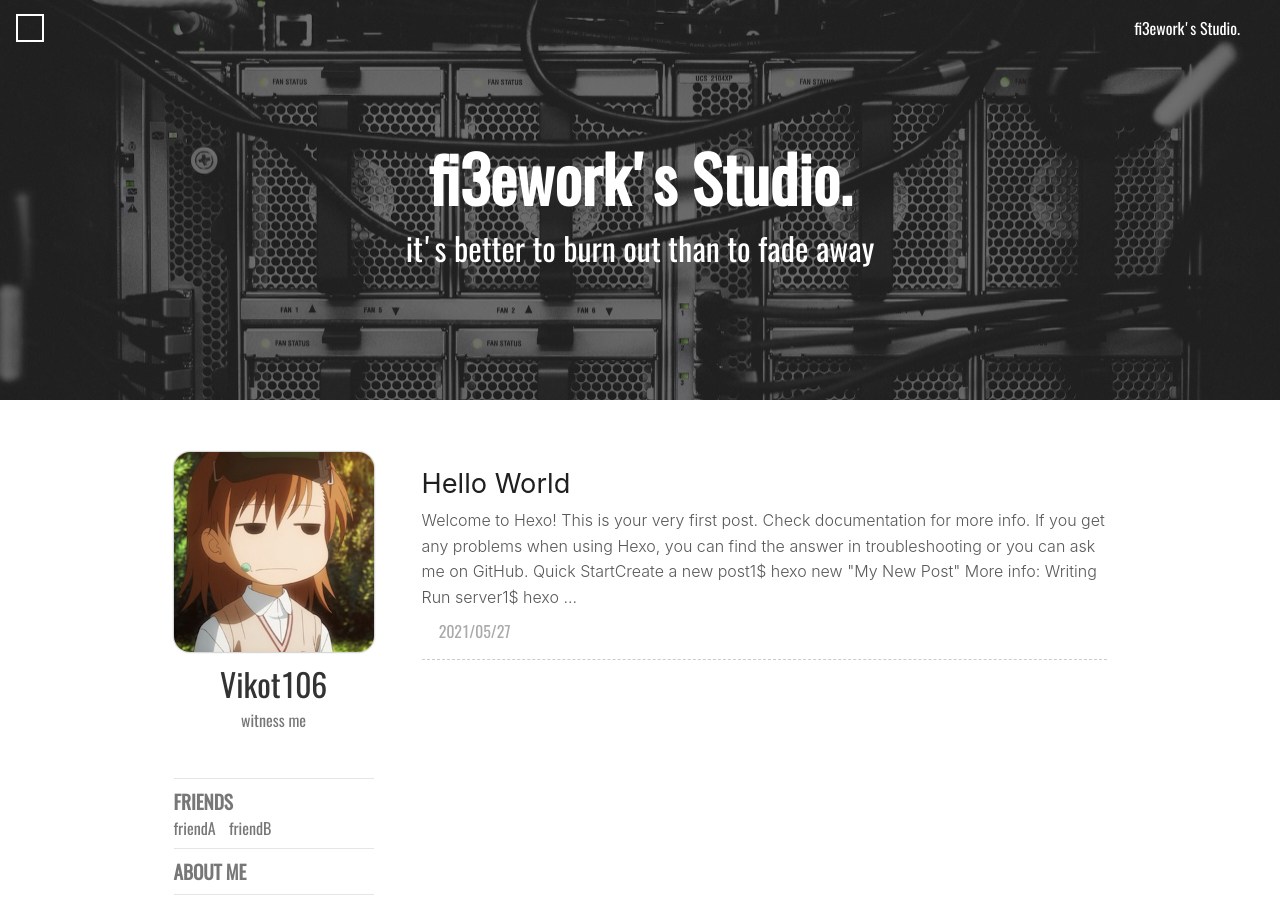
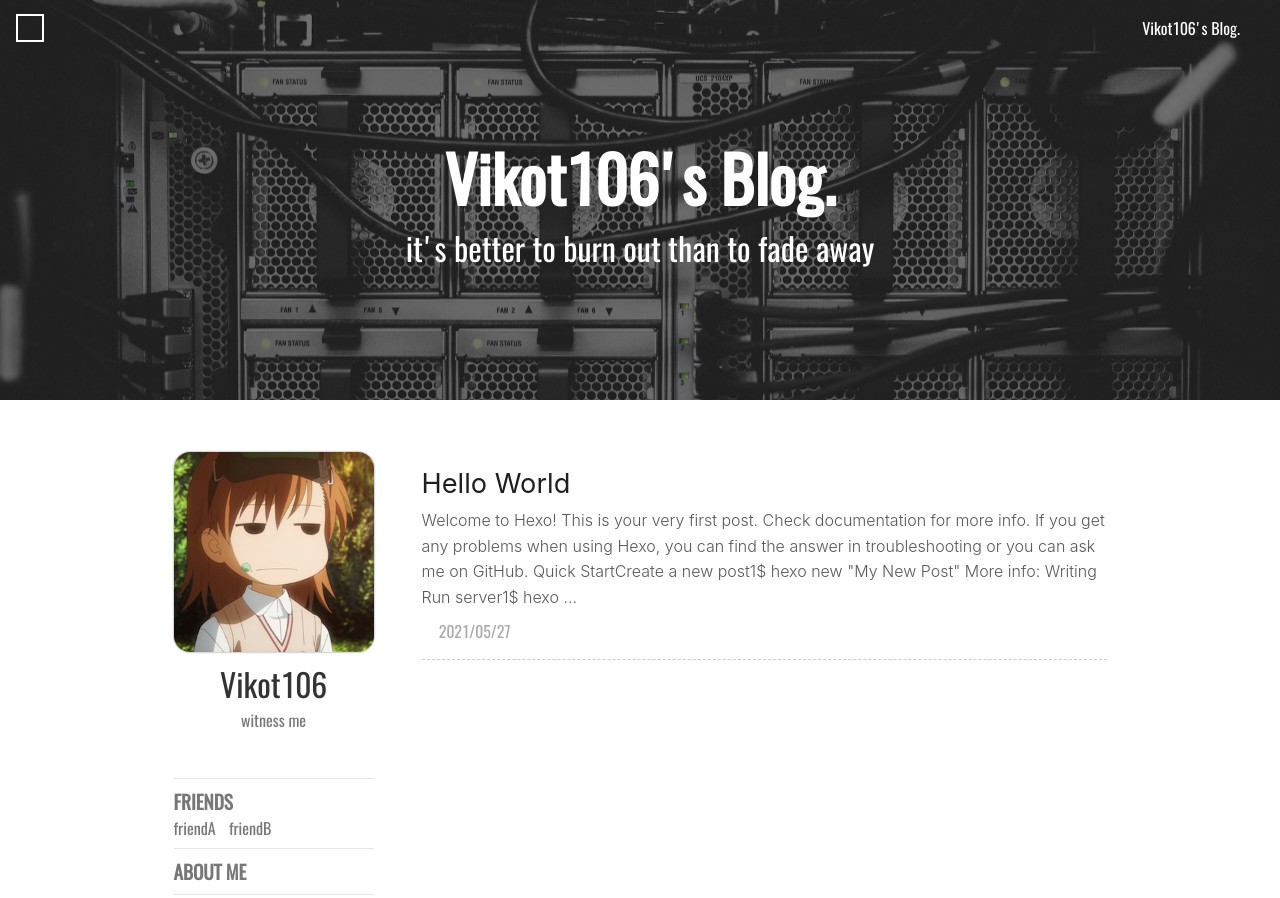
Before and after one commit to Vikot106/Vikot106.github.io, a plain HTML site: page index.html in a window 1280 px wide. Shown: the top 898 px of the page. Drawn offline with nearby package versions, Linux system fonts and the light colour scheme; some packages are replaced by stand-ins of ours; a script that the page names is missing; a web font is replaced by a local one.

Commit message:
Site updated: 2021-06-03 10:57:50

```diff
--- a/index.html
+++ b/index.html
@@ -32,7 +32,7 @@
     <meta http-equiv="Cache-control" content="no-cache">
     <meta http-equiv="X-UA-Compatible" content="IE=edge,chrome=1"/>
 
-    <title>fi3ework&#39;s Studio</title>
+    <title>Vikot106&#39;s Blog</title>
     <style type="text/css">
     @font-face {
         font-family: 'Oswald-Regular';
@@ -221,7 +221,7 @@
     <div class="header-sidebar-menu">&#xe775;</div>
     <!-- post页的toggle banner  -->
 
-    <a class="home-link" href=/>fi3ework's Studio.</a>
+    <a class="home-link" href=/>Vikot106's Blog.</a>
 </header>
     <div class="wrapper">
         <div class="site-intro" style="
@@ -247,7 +247,7 @@ height:50vh;
         <h1 class="intro-title">
             <!-- 主页  -->
 
-            fi3ework's Studio.
+            Vikot106's Blog.
             <!-- 文章页  -->
 
         </h1>
```
Also changed, not shown: 2021/05/27/hello-world/index.html (+3 -3 lines), archives/2021/05/index.html (+2 -2 lines), archives/2021/index.html (+2 -2 lines), archives/index.html (+2 -2 lines).
